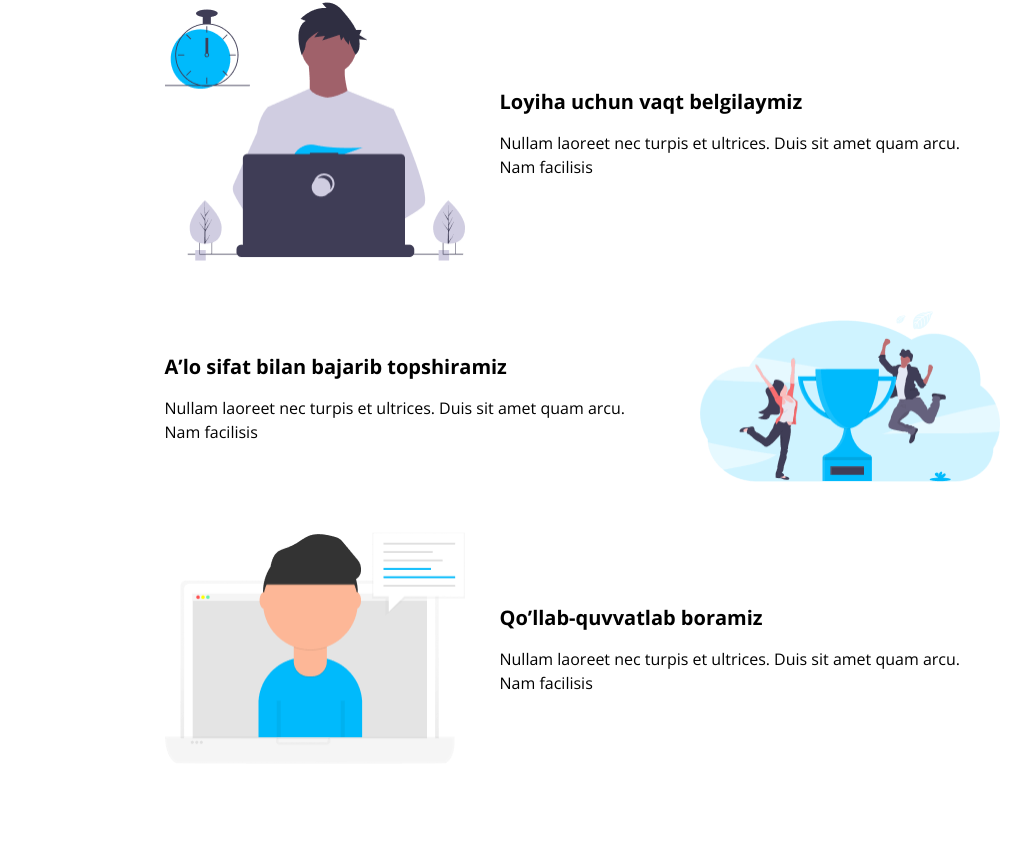
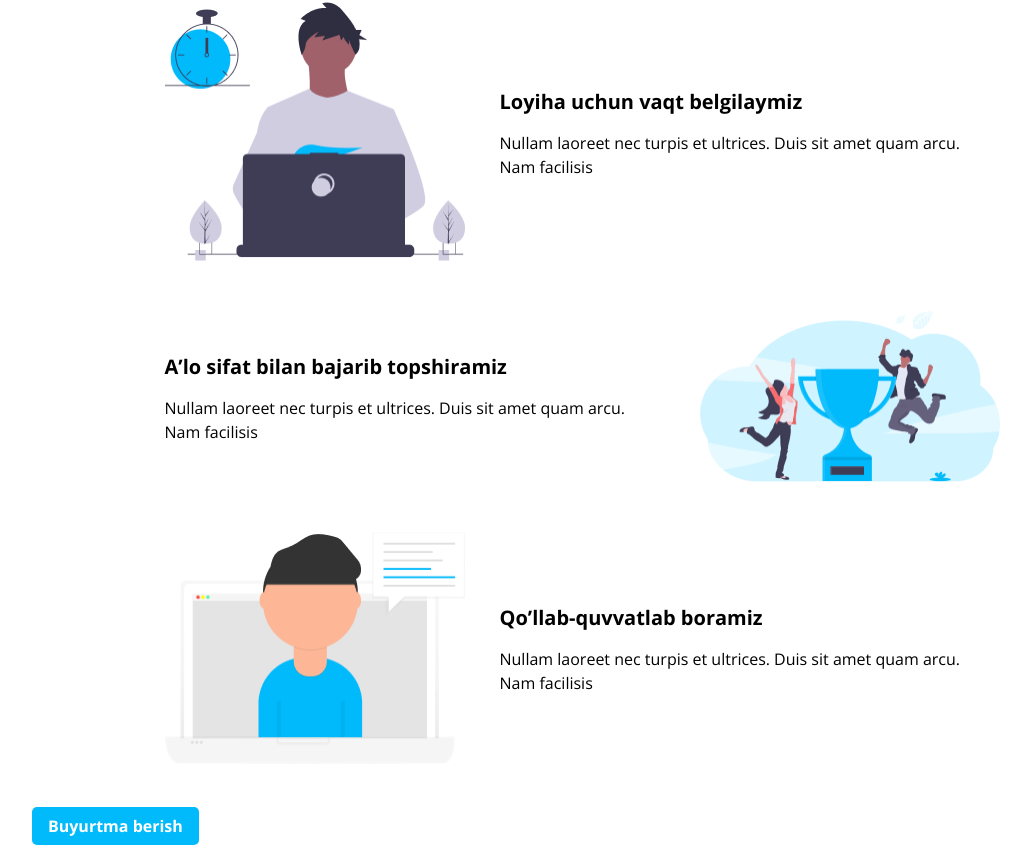
Before and after one commit to boburjonurazbayev/Pixer, a plain HTML site: page index.html in a window 1280 px wide. Shown: the part 2127-2972 px from the top of the page, without its empty margins (58-1089 px from the left). Before the commit the page ends 2941 px from the top, so only its background shows below. Drawn offline with Linux system fonts and the light colour scheme.

Commit message:
Add service bottom link

```diff
--- a/css/styles.css
+++ b/css/styles.css
@@ -438,7 +438,7 @@ img {
   margin-bottom: 112px;
 }
 
-.service_order_link {
+.service_order_link_top {
   padding: 8px 16px;
   color: rgba(255, 255, 255, 1);
   font-weight: 700;
@@ -568,3 +568,14 @@ img {
   font-size: 20px;
   line-height: 26px;
 }
+
+.service_order_link_bottom {
+  width: 167px;
+  margin: 0 auto;
+  padding: 8px 16px;
+  font-weight: 700;
+  color: rgba(255, 255, 255, 1);
+  background-color: rgba(0, 186, 252, 1);
+  border-radius: 5px;
+  text-decoration: none;
+}
--- a/index.html
+++ b/index.html
@@ -184,7 +184,7 @@
           <!-- SERVICES BOTTOM LINKS -->
 
           <div class="service_bottom_links">
-            <a class="service_order_link" href="#"> Buyurtma berish </a>
+            <a class="service_order_link_top" href="#"> Buyurtma berish </a>
 
             <a class="service_next_page_link" href="#">
               Xizmatlar sahifasiga o’tish
@@ -265,6 +265,8 @@
               </div>
             </li>
           </ul>
+
+          <a class="service_order_link_bottom" href="#">Buyurtma berish</a>
         </div>
       </section>
     </main>
```
